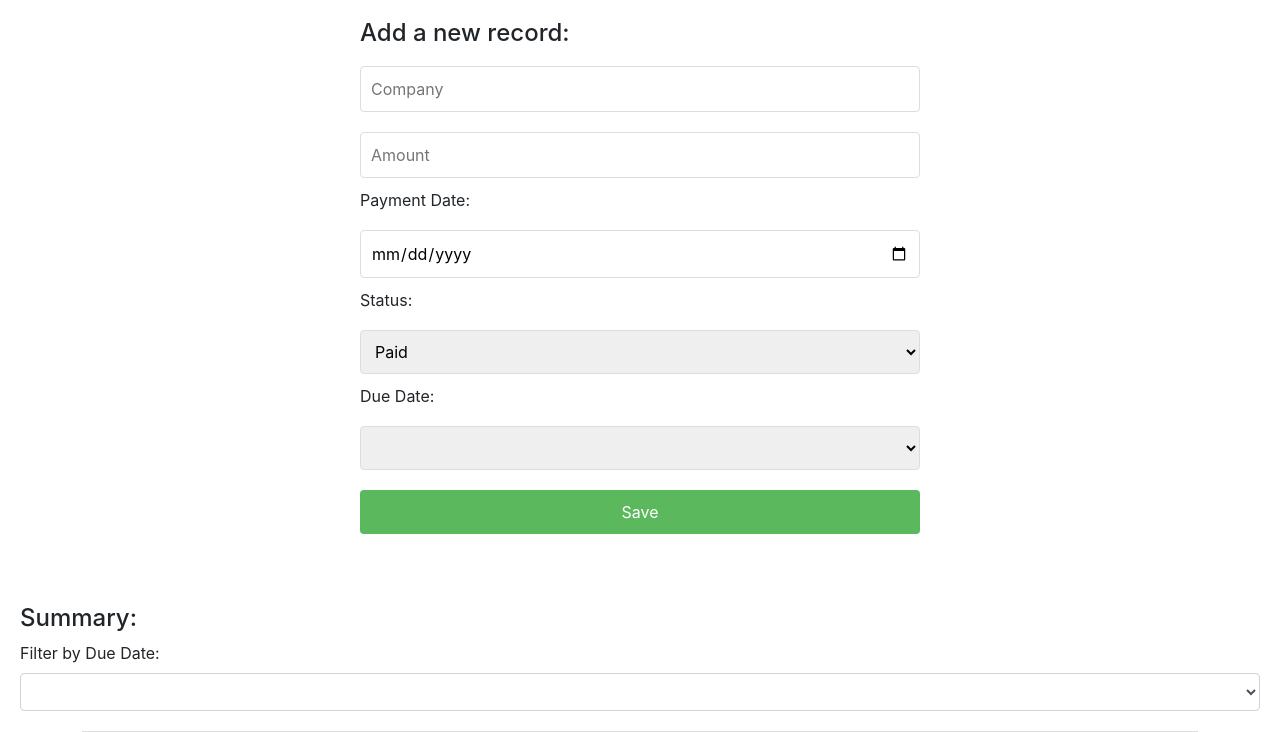
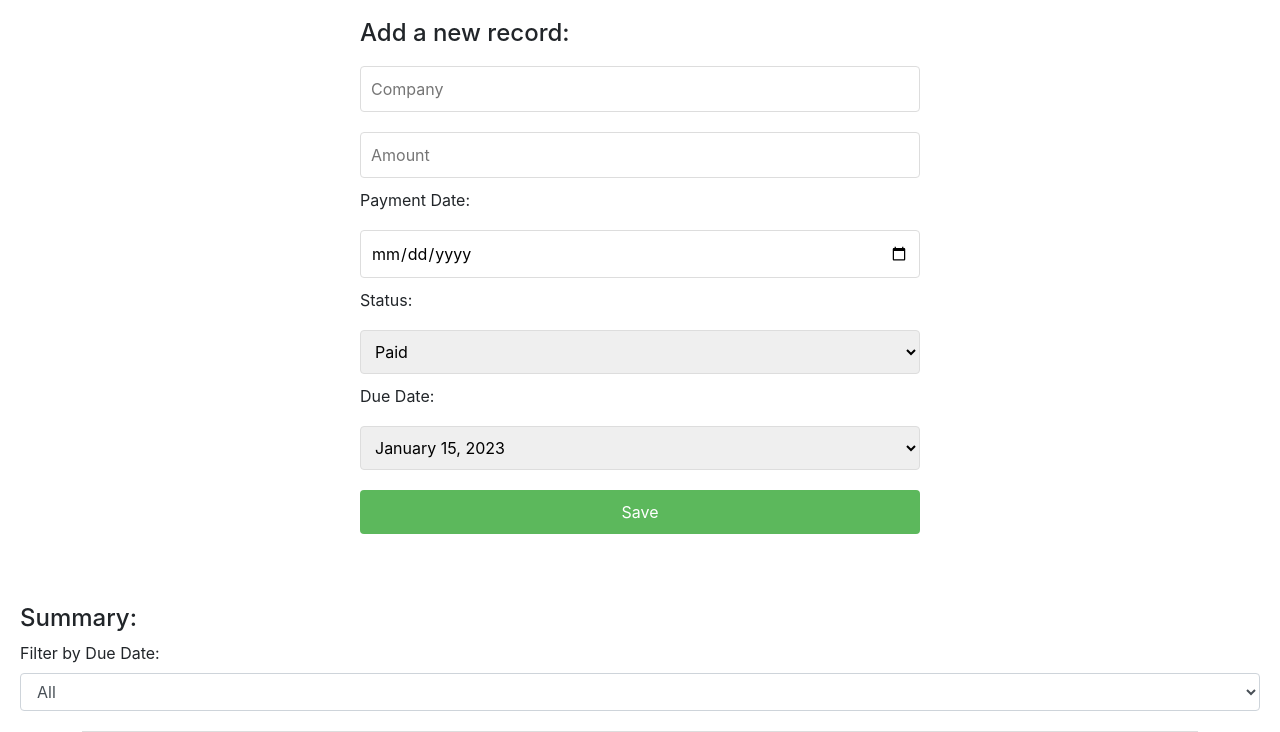
Before and after one commit to noriegamonsc1/1.ProjectDBaseSystemsFall2023, a Flask app: page / in a window 1280 px wide. Shown: the part 69-801 px from the top of the page. Run offline with Flask 3, Linux system fonts and the light colour scheme; some libraries are stand-ins or nearby versions.

Commit message:
added all option to the filter

```diff
--- a/app.py
+++ b/app.py
@@ -36,7 +36,11 @@ def index():
 
 @app.route('/fetchTaxRecords/<dueDate>')
 def fetchTaxRecords(dueDate):
-    records = Taxation.query.filter(Taxation.due_date==dueDate)
+    if dueDate == 'all':
+        records = Taxation.query.all()
+    else:
+        due_date_obj = datetime.strptime(dueDate, '%Y-%m-%d').date()
+        records = Taxation.query.filter(Taxation.due_date == due_date_obj)
 
     json_records = []
     for record in records:
@@ -44,13 +48,14 @@ def fetchTaxRecords(dueDate):
             'tax_id': record.tax_id,
             '_company': record._company,
             'amount': record.amount,
-            'payment_date': record.payment_date,
+            'payment_date': record.payment_date.strftime('%Y-%m-%d') if record.payment_date else None,
             'status': record.status,
-            'due_date':record.due_date
+            'due_date': record.due_date.strftime('%Y-%m-%d')
         }
         json_records.append(json_record)
 
     return jsonify(json_records)
+
 
 @app.route('/add-record', methods=['POST'])
 def add_record():
--- a/static/script.js
+++ b/static/script.js
@@ -1,28 +1,30 @@
 // Function to populate the due date dropdown
-function populateDueDateDropdown(dropdownId) {
+function populateDueDateDropdown(dropdownId, includeAllOption = false) {
     var dropdown = document.getElementById(dropdownId);
     var years = [2023, 2024, 2025, 2026];
 
     // Clear existing options
     dropdown.innerHTML = '';
 
+    // Add 'All' option for the filter dropdown
+    if (includeAllOption) {
+        var allOption = document.createElement('option');
+        allOption.value = 'all';
+        allOption.textContent = 'All';
+        dropdown.appendChild(allOption);
+    }
+
     // Populate dropdown with new options
     years.forEach(function (year) {
         [0, 3, 5, 8].forEach(function (monthOffset) {
-            // Get the due date for January, April, June, and September
             var dueDate = new Date(year, monthOffset, 15);
-
             var option = document.createElement('option');
             option.value = dueDate.toISOString().split('T')[0]; // Format as 'YYYY-MM-DD'
             option.textContent = getFormattedDate(dueDate);
             dropdown.appendChild(option);
         });
     });
-
-    //default dropdown set to blank value
-    dropdown.selectedIndex = -1;
 }
-
 
 // Function to format the date as 'MMMM DD, YYYY'
 function getFormattedDate(date) {
@@ -73,12 +75,10 @@ function confirmDelete(taxId) {
 
 function updateDataTable() {
     let dateText = $('#filterDueDate option:selected').val();
-    // console.log("Changed filter dropdown! date: ", dateText);
     $.ajax({
         type: "GET",
         url: "/fetchTaxRecords/" + dateText,
         success: function(result) {
-            // console.log("Ajax is success!! data: ", result);
             updateTable(result);
         }
     });
@@ -115,35 +115,26 @@ function formatDate(dateStr) {
 }
 
 function updateTaxTable() {
-    // 1. Update total amount
+    // Update total amount
     let elements = document.getElementsByName('record-amount');
 
     if (elements.length === 0) {
-        // Hide tax table if there are no records
         document.getElementById("taxContainer").style.display = 'none';
-    }
-    else {
-        // Calculate total amount
+    } else {
         let sum = 0;
         for (const e of elements) {
             sum += parseFloat(e.textContent);
         }
         document.getElementById("totalAmount").innerHTML = "$" + sum;
-
-        // Show tax table
         document.getElementById("taxContainer").style.display = 'block';
     }
 
     calculateTaxDue();
-
 }
 
 function calculateTaxDue() {
     let totalAmount = parseFloat(document.getElementById("totalAmount").innerHTML.replace("$",""));
     let taxRate = parseFloat(document.getElementById("taxRate").value);
-
-    // console.log("TOTAL AMOUNT: ", totalAmount)
-    // console.log("TAX Rate: ", taxRate)
 
     if (!isNaN(totalAmount) && !isNaN(taxRate)) {
         let taxAmount = totalAmount * taxRate;
@@ -152,15 +143,11 @@ function calculateTaxDue() {
     }
 }
 
-
 // Event listener for DOMContentLoaded
 document.addEventListener('DOMContentLoaded', function () {
-    // Call the function to populate the due date dropdown
     populateDueDateDropdown('dueDate');
-    populateDueDateDropdown('filterDueDate');
+    populateDueDateDropdown('filterDueDate', true); // Include 'All' option for filter dropdown
     populateDueDateDropdown('updateDueDate');
 
     updateTaxTable();
-
-    // Add more event listeners if needed
 });
--- a/templates/index.html
+++ b/templates/index.html
@@ -40,8 +40,11 @@
     <div id="recordsContainer">
         <h4>Summary:</h4>
         <label>Filter by Due Date:</label>
+
         <select class="form-control mb-2" id="filterDueDate" name="due_date" onchange="updateDataTable();">
+		<option value="all">All</option>
         </select>
+
 
         <table id="recordsTable">
             <thead>
```
